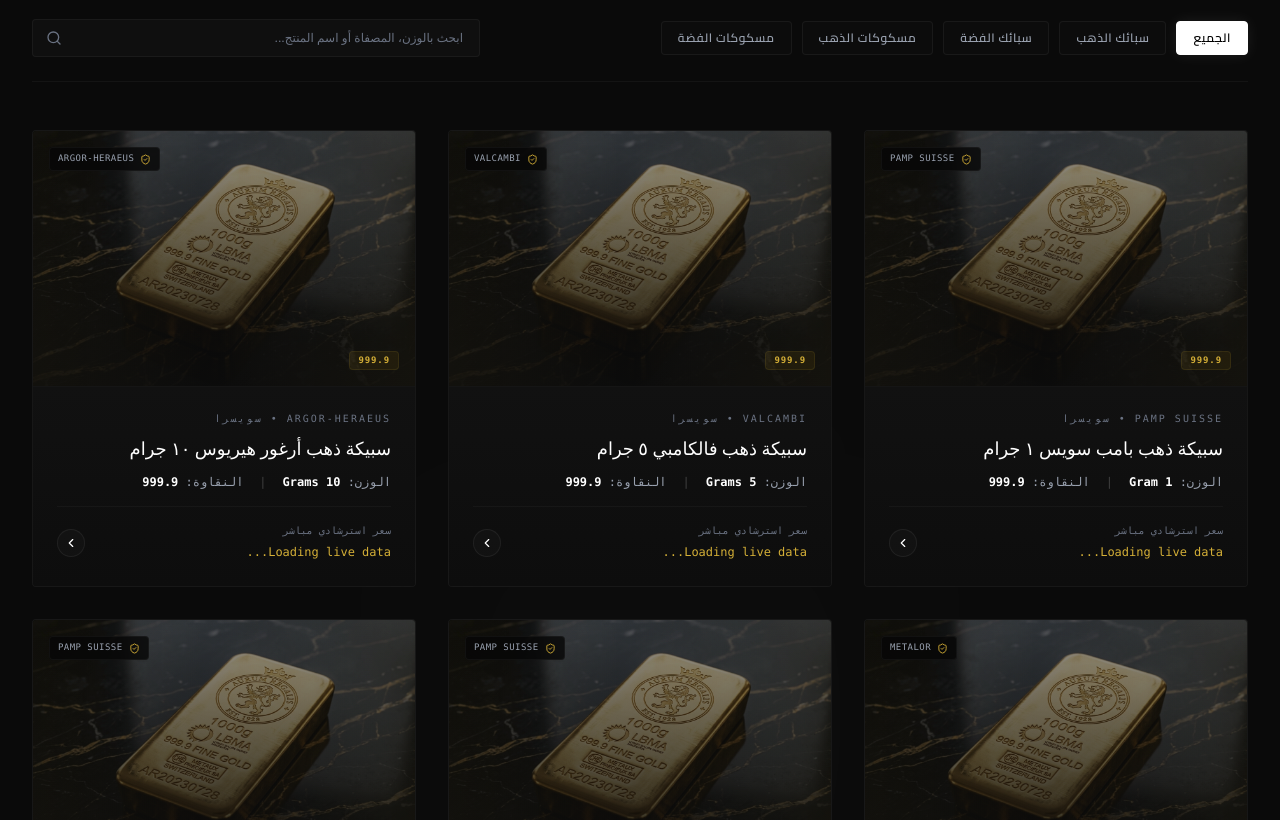
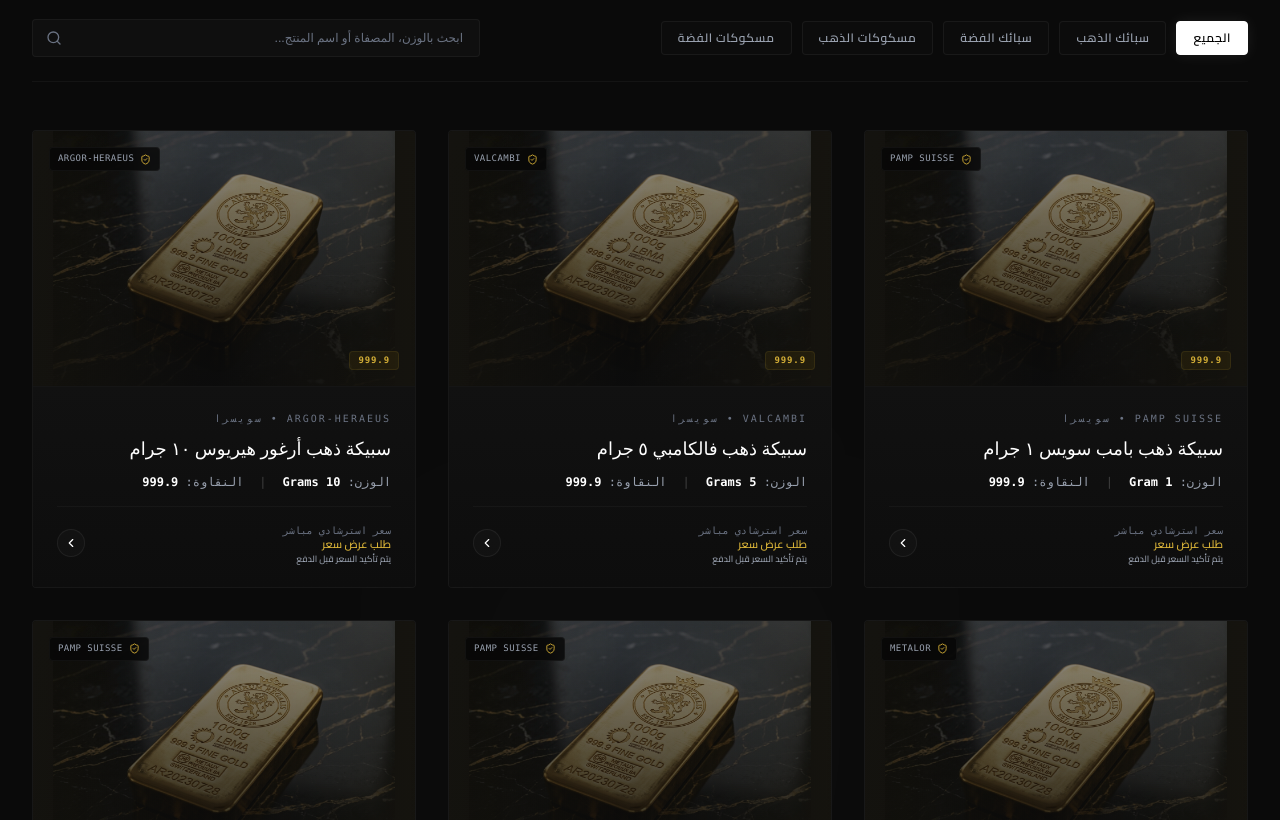
Before and after one commit to almandlawy/almandlawy-Org, a React (Vite) app: page / in a window 1280 px wide. Shown: the part 2620-3440 px from the top of the page. Built offline with nearby package versions, Linux system fonts and the light colour scheme; no server answers; a web font is replaced by a local one.

Commit message:
fix: improve image rendering and loading UX
Add fallback error handling for product images, update image display to contain, and implement a 3-second price fetch timeout to improve platform resilience and UI consistency.

```diff
--- a/src/components/Catalog.tsx
+++ b/src/components/Catalog.tsx
@@ -28,6 +28,14 @@
   const [searchQuery, setSearchQuery] = React.useState("");
   const [selectedFilter, setSelectedFilter] = React.useState<string>(selectedCategoryFilter || "all");
   const [isProductsFetchFailed, setIsProductsFetchFailed] = React.useState(false);
+  const [isPriceTimeout, setIsPriceTimeout] = React.useState(false);
+
+  React.useEffect(() => {
+    const timer = setTimeout(() => {
+      setIsPriceTimeout(true);
+    }, 3000);
+    return () => clearTimeout(timer);
+  }, []);
 
   React.useEffect(() => {
     const fetchProducts = async () => {
@@ -234,7 +242,13 @@
                         }
                         alt={product.name_en || "Bullion product"}
                         referrerPolicy="no-referrer"
-                        className="w-full h-full object-cover opacity-60 group-hover:opacity-80 transition-all duration-1000 scale-100 group-hover:scale-105 z-0"
+                        onError={(e) => {
+                          e.currentTarget.onerror = null;
+                          e.currentTarget.src = isGold
+                            ? "/src/assets/images/gold_bar_luxury_1782445126673.jpg"
+                            : "/src/assets/images/silver_bar_luxury_1782445139922.jpg";
+                        }}
+                        className="w-full h-full object-contain opacity-60 group-hover:opacity-80 transition-all duration-1000 scale-100 group-hover:scale-105 z-0"
                       />
 
                       {/* Shimmer reflection sweep animation */}
@@ -277,14 +291,41 @@
                       <div className="pt-4 border-t border-white/[0.03] flex justify-between items-center">
                         <div>
                           <span className="text-[10px] text-gray-500 font-mono block uppercase">
-                            {currentLang === "ar" ? "سعر استرشادي مباشر" : "Indicative Live Price"}
+                            {product.price_mode === "fixed"
+                              ? (currentLang === "ar" ? "السعر الثابت المعتمد" : "Confirmed Fixed Price")
+                              : (currentLang === "ar" ? "سعر استرشادي مباشر" : "Indicative Live Price")}
                           </span>
-                          {indicativePrice ? (
+                          {product.price_mode === "fixed" ? (
                             <span className="text-sm font-mono font-semibold text-white">
-                              {indicativePrice.toLocaleString(undefined, { maximumFractionDigits: 2 })} <span className="text-[10px] text-gold-base">{selectedCurrency}</span>
+                              {product.price && product.price > 0 ? (
+                                <>
+                                  {product.price.toLocaleString(undefined, { maximumFractionDigits: 2 })}{" "}
+                                  <span className="text-[10px] text-gold-base">{selectedCurrency}</span>
+                                </>
+                              ) : (
+                                <span className="text-xs text-gold-base font-mono font-medium">
+                                  {currentLang === "ar" ? "طلب عرض سعر" : "Request Quote"}
+                                </span>
+                              )}
                             </span>
+                          ) : indicativePrice ? (
+                            <span className="text-sm font-mono font-semibold text-white">
+                              {indicativePrice.toLocaleString(undefined, { maximumFractionDigits: 2 })}{" "}
+                              <span className="text-[10px] text-gold-base">{selectedCurrency}</span>
+                            </span>
+                          ) : isPriceTimeout ? (
+                            <div className="flex flex-col gap-0.5">
+                              <span className="text-[11px] text-gold-base font-semibold leading-tight block">
+                                {currentLang === "ar" ? "طلب عرض سعر" : "Request Quote"}
+                              </span>
+                              <span className="text-[9px] text-gray-400 font-medium leading-none block">
+                                {currentLang === "ar" ? "يتم تأكيد السعر قبل الدفع" : "Price confirmed before payment"}
+                              </span>
+                            </div>
                           ) : (
-                            <span className="text-xs text-gold-base font-mono font-medium">Loading live data...</span>
+                            <span className="text-xs text-gold-base font-mono font-medium animate-pulse">
+                              {currentLang === "ar" ? "جاري تحميل البيانات..." : "Loading live data..."}
+                            </span>
                           )}
                         </div>
 
--- a/src/components/ProductDetailModal.tsx
+++ b/src/components/ProductDetailModal.tsx
@@ -200,7 +200,13 @@
                     }
                     alt={activeProduct.name_en}
                     referrerPolicy="no-referrer"
-                    className="w-full h-full object-cover transition-transform duration-200"
+                    onError={(e) => {
+                      e.currentTarget.onerror = null;
+                      e.currentTarget.src = isGold
+                        ? "/src/assets/images/gold_bar_luxury_1782445126673.jpg"
+                        : "/src/assets/images/silver_bar_luxury_1782445139922.jpg";
+                    }}
+                    className="w-full h-full object-contain transition-transform duration-200"
                     style={{
                       transform: `scale(${zoomScale})`,
                       transformOrigin: `${zoomPos.x}% ${zoomPos.y}%`
@@ -435,7 +441,13 @@
                                   : "/src/assets/images/silver_bar_luxury_1782445139922.jpg")
                               }
                               alt={rel.name_en}
-                              className="h-full w-full object-cover"
+                              onError={(e) => {
+                                e.currentTarget.onerror = null;
+                                e.currentTarget.src = rel.technical_specs.metal === "gold"
+                                  ? "/src/assets/images/gold_bar_luxury_1782445126673.jpg"
+                                  : "/src/assets/images/silver_bar_luxury_1782445139922.jpg";
+                              }}
+                              className="h-full w-full object-contain"
                             />
                           </div>
                           <div>
```
